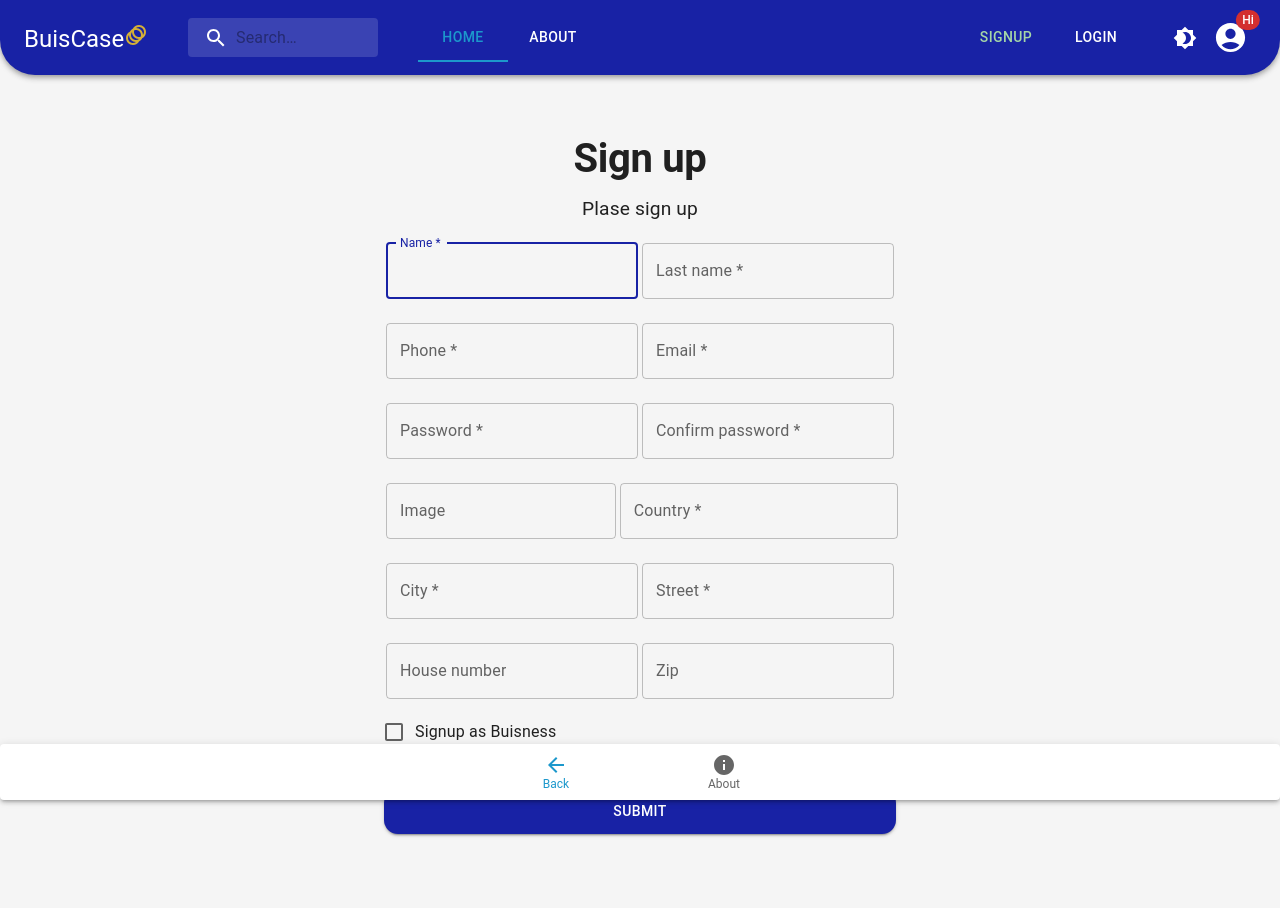
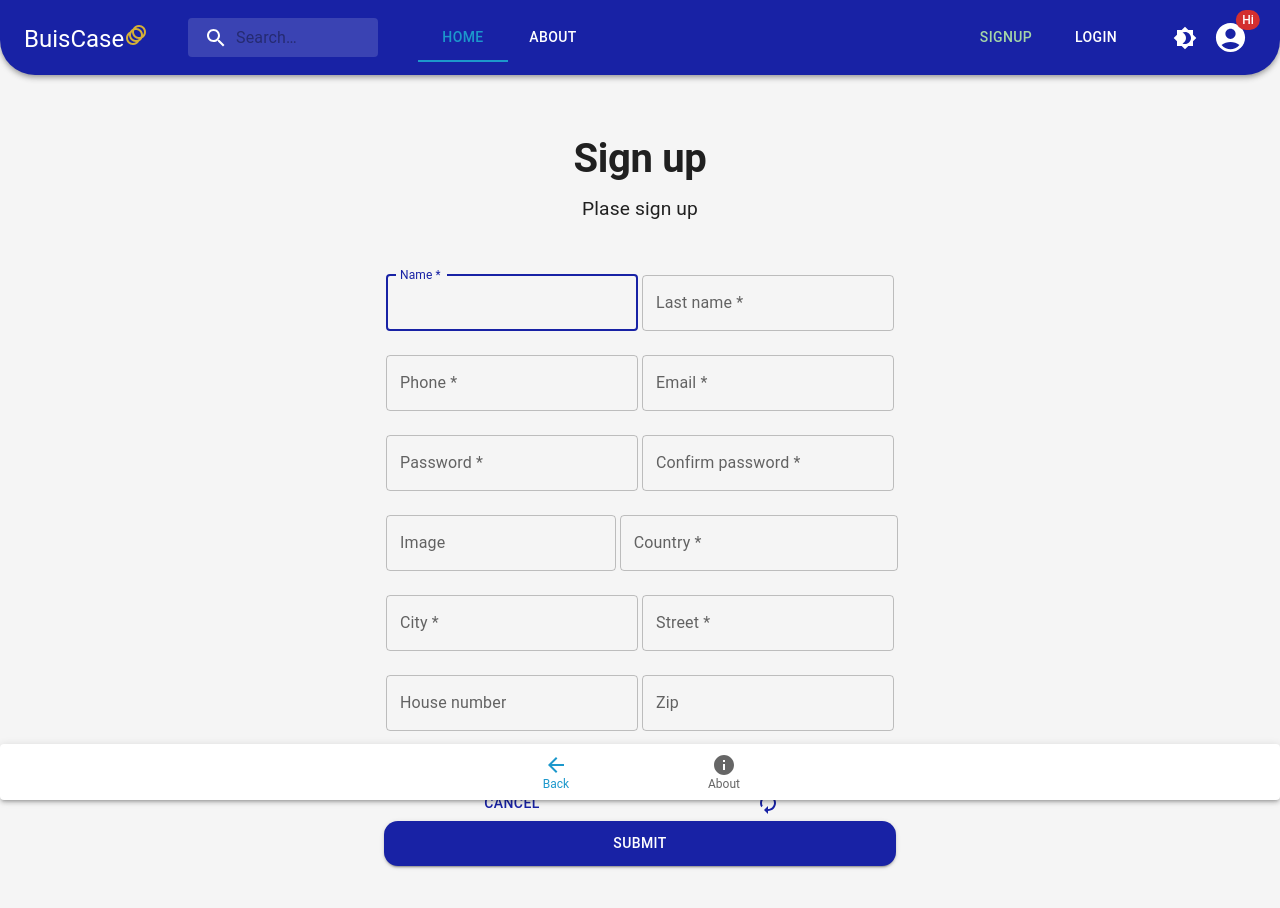
Before and after one commit to mtndbs/HU_React_Final, a React (Create React App) app in the folder client/: page /sign in a window 1280 px wide. Shown: the top 908 px of the page. Built offline with nearby package versions, Linux system fonts and the light colour scheme.

Commit message:
grid resetpass and list

```diff
--- a/client/src/pages/signUpPage/SignPage.tsx
+++ b/client/src/pages/signUpPage/SignPage.tsx
@@ -13,7 +13,7 @@ import AutorenewIcon from "@mui/icons-material/Autorenew";
 // import "../signUpPage/signUp.css";
 import "../../App.css";
 
-import { isValidIsraeliPhoneNumber, isValidPassword } from "../../hooks/helpFunctions";
+import { inputProgress, isValidIsraeliPhoneNumber, isValidPassword } from "../../hooks/helpFunctions";
 import { countryList } from "./allCountries";
 import { signup } from "../../services/ApiService";
 import PageCircle from "../../components/general/PageCircle";
@@ -23,7 +23,7 @@ function SignPage() {
   // generic
   const [loading, setLoading] = React.useState(true);
   const [loginMsg, setloginMsg] = React.useState("");
-
+  const [progressTitle, setProgressTitle] = React.useState("");
   const { setUserData } = React.useContext(UserContext);
 
   const [loadCircle, setLoadCircle] = React.useState(false);
@@ -269,12 +269,12 @@ function SignPage() {
       .then((user) => {
         if (user && user.status === "fail") {
           toast.error(user.message);
+          setLoadCircle(false);
         } else {
           setToken(user.token);
           setUser(user);
           setUserData(user);
           setloginMsg(`Welcome ${user.name} ${user.lastName || ""}!, logging in...`);
-
           setTimeout(() => {
             navigate("/");
             setLoadCircle(false);
@@ -297,8 +297,32 @@ function SignPage() {
       {loading ? (
         <PageCircle />
       ) : (
-        <Box onKeyUp={() => validate()} component="form" sx={{ ...addSxStyle }}>
+        <Box
+          onKeyUp={() => validate()}
+          onChange={() => {
+            setProgressTitle(
+              inputProgress([
+                name,
+                lastName,
+                password,
+                phone,
+                email,
+                street,
+                confirmPassword,
+                image,
+                country,
+                city,
+                houseNumber,
+                zip,
+                bizChecked,
+              ])
+            );
+          }}
+          component="form"
+          sx={{ ...addSxStyle }}
+        >
           <Title mainText={"Sign up"} subText="Plase sign up" />
+          <p style={{ textAlign: "center", color: progressTitle.startsWith("Minute") ? "orange" : "green" }}>{progressTitle}</p>
           <Box display={"flex"} className="myBox">
             <TextField
               className="sign-field"
@@ -442,6 +466,7 @@ function SignPage() {
             <Button
               onClick={() => {
                 clearAllFieldsFunc();
+                setProgressTitle("");
               }}
               sx={{ width: "50%" }}
             >
```
